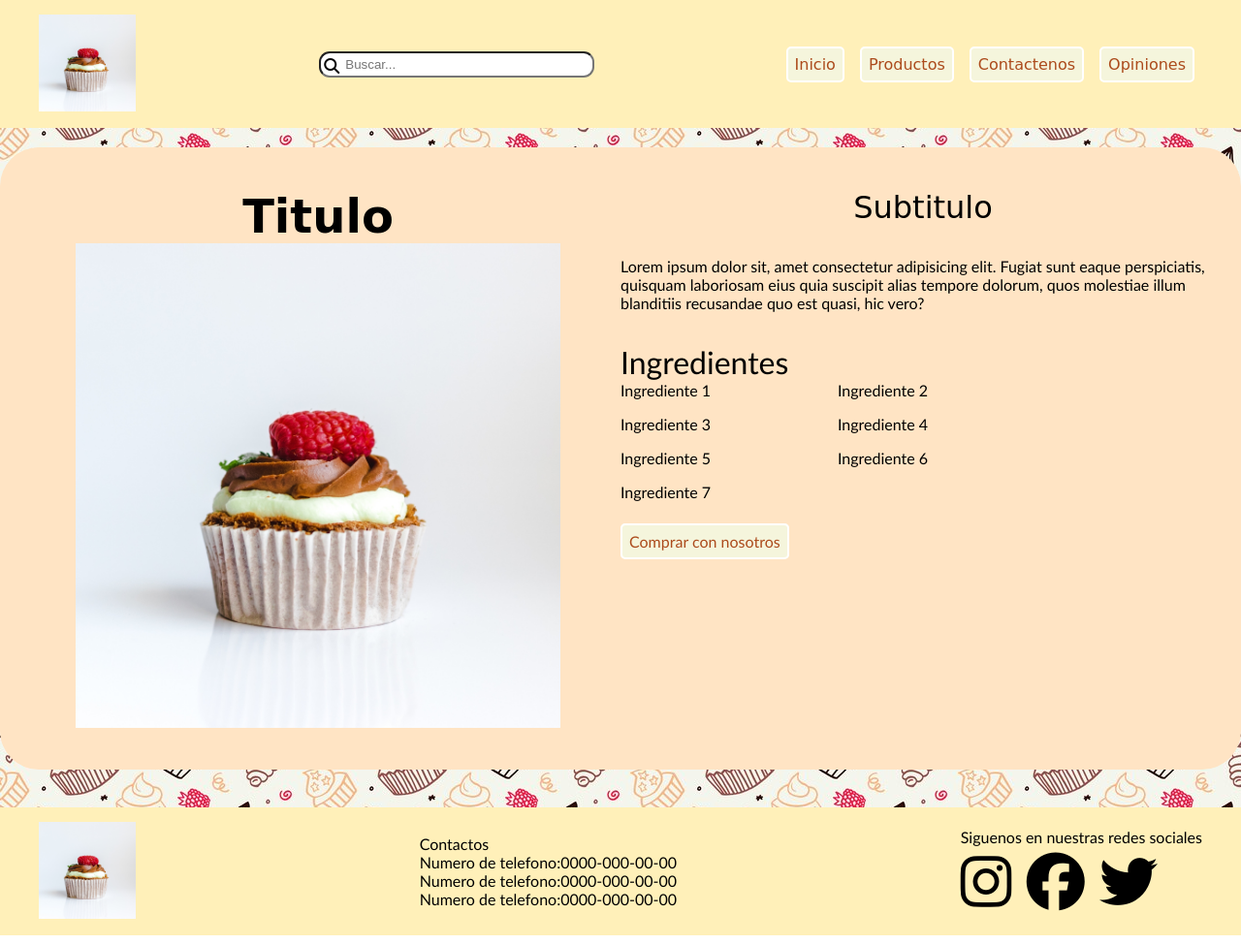
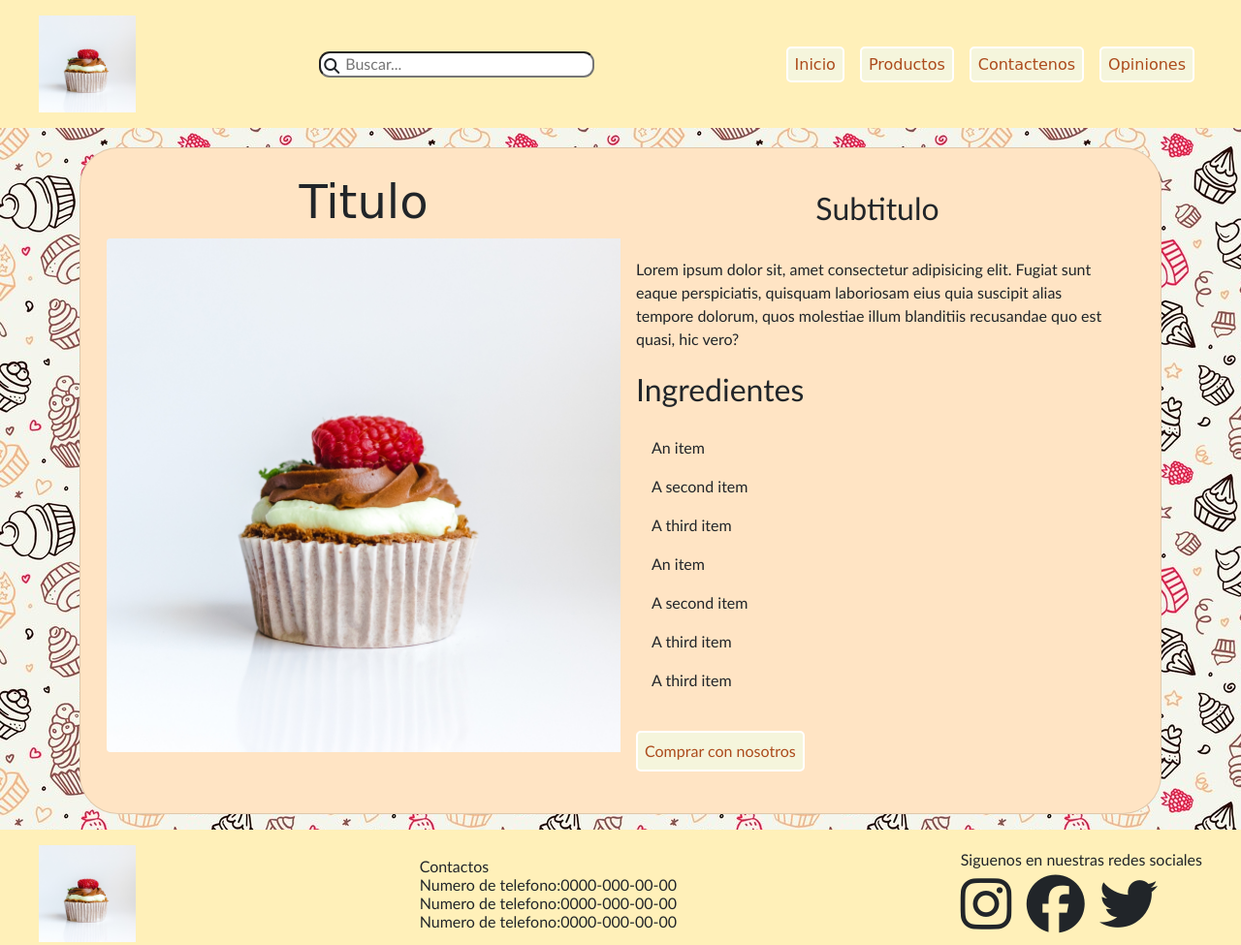
Before and after one commit to SCONsilvia/Prueba, a plain HTML site: page paginas/mas.html in a window 1280 px wide. Shown: the whole page at 97% size. Drawn offline with nearby package versions, Linux system fonts and the light colour scheme; a web font is replaced by a local one.

Commit message:
Agregando bootstrap al archivo index.html y mas.html

```diff
--- a/estilos/estilos.css
+++ b/estilos/estilos.css
@@ -13,7 +13,11 @@ body{
     background-color: #FFF0B9;
     height: 100px;
     padding: 1rem;
+
+    /*Acomodando bootstrap*/
+    box-sizing: content-box;
 }
+
 
 /*estilos del header*/
 .header__contenedor, .footer__contenedor{
@@ -35,6 +39,9 @@ body{
 
 .buscador{
     position: relative;
+
+    /*Acomodando bootstrap*/
+    box-sizing: content-box;
 }
 
 
@@ -42,6 +49,15 @@ body{
     position: absolute;
     top: 5px;
     left: 5px;
+
+    /*Acomodando bootstrap*/
+    box-sizing: content-box;
+    line-height: initial;
+}
+
+#buscador{
+    /*Acomodando bootstrap*/
+    box-sizing: content-box;
 }
 
 .buscador input{
@@ -56,6 +72,12 @@ body{
     flex-direction: row;
 }
 
+.navegador ul{
+    /*Acomodando bootstrap*/
+    margin-bottom:0rem;
+    padding-left: 0rem;
+}
+
 .navegador ul li{
     list-style: none;
     border: 2px solid white;
@@ -68,6 +90,11 @@ body{
     cursor:pointer;
 }
 
+.nav__item{
+    /*Acomodando bootstrap*/
+    line-height: initial;
+}
+
 .nav__item:hover{
     transform: scale(1.3, 1.3);
 }
@@ -77,11 +104,12 @@ a{
     color: #AC4B1C;
 }
 
+a:hover{
+    /*Acomodando bootstrap*/
+    color: #AC4B1C;
+}
+
 /*estilos del html index*/
-
-.variasImagenes, .variasImagenes img{
-    width: 100%;
-}
 
 
 .contenido{
@@ -100,6 +128,9 @@ a{
     padding: 3rem;
 
     display: flex;
+
+    /*Acomodando bootstrap*/
+    box-sizing: content-box;
 }
 
 .informacion{
@@ -119,6 +150,9 @@ a{
     text-align: center;
     animation-name: animacionArrAba;
     animation-duration: 0.5s;
+
+    /*Acomodando bootstrap*/
+    margin-bottom: 0rem;
 }
 
 @keyframes animacionArrAba {
@@ -144,6 +178,9 @@ a{
     margin-right: 7%;
     animation-name: animacion1;
     animation-duration: 0.5s;
+
+    /*Acomodando bootstrap*/
+    margin-bottom: 0rem;
 }
 
 .informacion__parrafo2{
@@ -275,6 +312,44 @@ a{
     transform: scaleX(1);
 }
 
+/* Intentos de hacer la misma animacion
+.producto:hover::after{
+    content: "";
+    position: absolute;
+    background-color: #AC4B1C;
+    top: 100%;
+    left: 0%;
+    width: 100%;
+    height: 3px;
+    animation-name: animacionLinea;
+    animation-duration: 0.5s;
+}
+
+@keyframes animacionLinea {
+    0%{
+        transform: scale(0);
+    }
+    100%{
+        transform: scale(1);
+    }
+}*/
+/*
+.producto::after{
+    content: "";
+    position: absolute;
+    background-color: #AC4B1C;
+    top: 100%;
+    left: 0%;
+    width: 0%;
+    height: 3px;
+    transition: width 0.5s;
+}
+
+.producto:hover::after{
+    width: 100%;
+}
+*/
+
 .producto__contenedorImg, .productoCatalogo__contenedorImg{
     height: 260px;
     overflow: hidden;
@@ -293,12 +368,18 @@ a{
     left: -32px;
 }
 
-h3{
+.producto h3{
     position: absolute;
     bottom: 0;
     font-family: 'Akaya Telivigala', cursive;
     color: #FCA652;
     background-color: bisque;
+
+    font-size: 1.25rem;
+
+    /*Acomodando bootstrap*/
+    margin-bottom: 0rem;
+    line-height: inherit;
 }
 
 .contenidoDeProductos__boton{
@@ -308,8 +389,17 @@ h3{
 
 /*estilos del footer*/
 
+.footer__contenedor p{
+    /*Acomodando bs*/
+    margin-bottom: 0rem;
+    line-height: initial;
+}
+
 .redes__icono{
     font-size: 60px;
+
+    /*Acomodando bootstrap*/
+    line-height: initial;
 }
 
 
@@ -428,65 +518,42 @@ h2, .productoDetalle__der__subtitulo{
 
 /*Estilos de html mas*/
 
-.detallesDelProducto{
-    max-width: 1400px;
-
+.card{
     background-color: bisque;
     margin: 20px auto;
     border-radius: 40px;
-    padding-bottom: 27px;
-    padding-top: 27px;
+    padding: 27px;
 }
 
-.productoDetalle{
-    display: grid;
-    grid-template-columns: repeat(2, 1fr);
-    grid-template-rows: 1fr;
-    padding: 1rem;
-}
-
-.productoDetalle__izq h2{
+.col-md-6 h2{
     text-align: center;
     font-size: 3rem;
 }
 
-
-.productoDetalle__izq__contenedorImg{
-    height: 500px;
-    width: 500px;
-    margin: 0 auto;
-}
-
-.productoDetalle__izq__contenedorImg img{
-    width: 100%;
-}
-
-.productoDetalle__der__subtitulo{
+.card-title{
     text-align: center;
     font-size: 2rem;
     margin-bottom: 2rem;
 }
 
-.productoDetalle__der__descripcion{
-    font-size: 1rem;
-    margin-bottom: 2rem;
+.list-group{
+    flex-wrap: wrap;
+}
+
+.list-group-item{
+    flex-basis: 50%;
+    background-color: transparent;
+    border: none;
 }
 
 .productoDetalle__der__lista p{
     font-size: 2rem;
 }
 
-.productoDetalle__der__lista ul{
-    display: grid;
-    grid-template-columns: repeat(2, 12rem);
-    grid-column-gap: 2rem;
-    grid-row-gap: 1rem;
-
-    margin-bottom: 2rem;
-}
-
-.productoDetalle__der__lista ul li{
-    list-style: none;
+.card-body a{
+    display: inline-block;
+    margin: 0 auto;
+    margin-top: 2rem;
 }
 
 /* Menu lateral oculto*/
@@ -547,6 +614,7 @@ h2, .productoDetalle__der__subtitulo{
         height: 300px;
         width: 300px;
     }
+
 }
 
 
--- a/paginas/mas.html
+++ b/paginas/mas.html
@@ -13,6 +13,11 @@
 
     <!--Iconos-->
     <script src="https://kit.fontawesome.com/5e942a7bef.js" crossorigin="anonymous"></script>
+
+    <!--bootstrap-->
+    <!-- CSS only -->
+    <link href="https://cdn.jsdelivr.net/npm/bootstrap@5.1.3/dist/css/bootstrap.min.css" rel="stylesheet" integrity="sha384-1BmE4kWBq78iYhFldvKuhfTAU6auU8tT94WrHftjDbrCEXSU1oBoqyl2QvZ6jIW3" crossorigin="anonymous">
+
 
     <!--Estilos-->
     <link rel="stylesheet" href="../estilos/estilos.css">
@@ -43,40 +48,41 @@
             </nav>
         </div>
     </header>
-    <div class="detallesDelProducto">
-        <div class="productoDetalle">
-            <div class="productoDetalle__izq">
+
+    <div class="container">
+        <div class="row">
+            <div class="col-12 col-md-12">
+                <div class="card mb-3" style="max-width: 1540px;">
+                    <div class="row g-0">
+                      <div class="col-md-6">
                         <h2>Titulo</h2>
-                <div class="productoDetalle__izq__contenedorImg">
-                    <img src="../imagenes/46.jpg" alt="producto">
+                        <img src="../imagenes/46.jpg" class="img-fluid rounded-start" alt="...">
                       </div>
-            </div>
-            <div class="productoDetalle__der">
-                <p class="productoDetalle__der__subtitulo">Subtitulo</p>
-                <p class="productoDetalle__der__descripcion">Lorem ipsum dolor sit, amet consectetur adipisicing elit. Fugiat sunt eaque perspiciatis, quisquam laboriosam eius quia suscipit alias tempore dolorum, quos molestiae illum blanditiis recusandae quo est quasi, hic vero?</p>
+                      <div class="col-md-6">
+                        <div class="card-body">
+                          <h5 class="card-title">Subtitulo</h5>
+                          <p class="card-text">Lorem ipsum dolor sit, amet consectetur adipisicing elit. Fugiat sunt eaque perspiciatis, quisquam laboriosam eius quia suscipit alias tempore dolorum, quos molestiae illum blanditiis recusandae quo est quasi, hic vero?</p>
                           <div class="productoDetalle__der__lista">
                             <p>Ingredientes</p>
-                    <ul>
-                        <li>Ingrediente 1</li>
-                        <li>Ingrediente 2</li>
-                        <li>Ingrediente 3</li>
-                        <li>Ingrediente 4</li>
-                        <li>Ingrediente 5</li>
-                        <li>Ingrediente 6</li>
-                        <li>Ingrediente 7</li>
+                            <ul class="list-group list-group-horizontal-xxl">
+                                <li class="list-group-item">An item</li>
+                                <li class="list-group-item">A second item</li>
+                                <li class="list-group-item">A third item</li>
+                                <li class="list-group-item">An item</li>
+                                <li class="list-group-item">A second item</li>
+                                <li class="list-group-item">A third item</li>
+                                <li class="list-group-item">A third item</li>
                             </ul>
                           </div>
                           <a href="contacto.html" class="botonCompra">Comprar con nosotros</a>
                         </div>
                       </div>
                     </div>
+                </div>
+            </div>
+        </div>
+    </div>
 
-    <div>
-        <div>
-            <img>
-        </div>
-        <p></p>
-    </div>
 
     <footer class="footer">
         <div class="footer__contenedor">
@@ -103,5 +109,8 @@
             </div>
         </div>
     </footer>
+    <!--bootstrap-->
+    <!-- JavaScript Bundle with Popper -->
+    <script src="https://cdn.jsdelivr.net/npm/bootstrap@5.1.3/dist/js/bootstrap.bundle.min.js" integrity="sha384-ka7Sk0Gln4gmtz2MlQnikT1wXgYsOg+OMhuP+IlRH9sENBO0LRn5q+8nbTov4+1p" crossorigin="anonymous"></script>
 </body>
 </html>
```
Also changed, not shown: index.html (+35 -2 lines), imagenes/50.jpg (added). Lines whose indentation alone changed are shown as unchanged.
